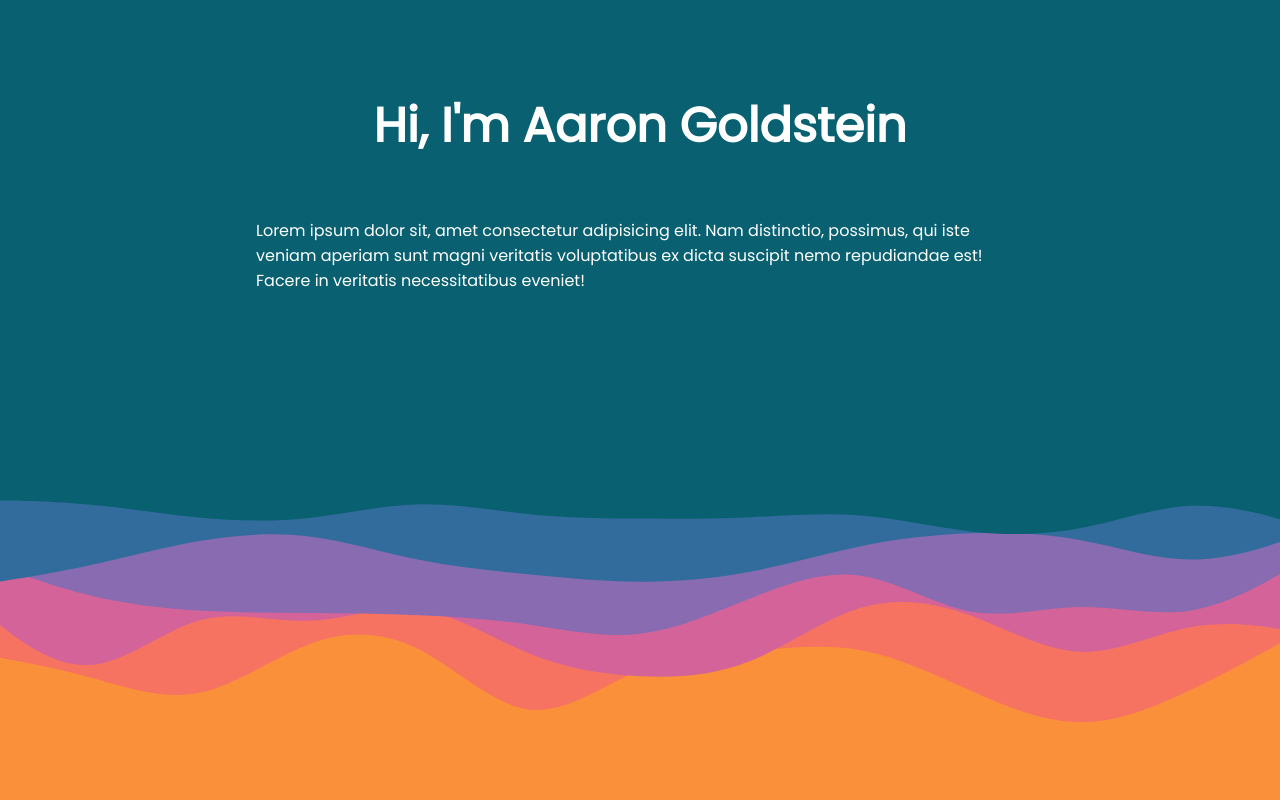
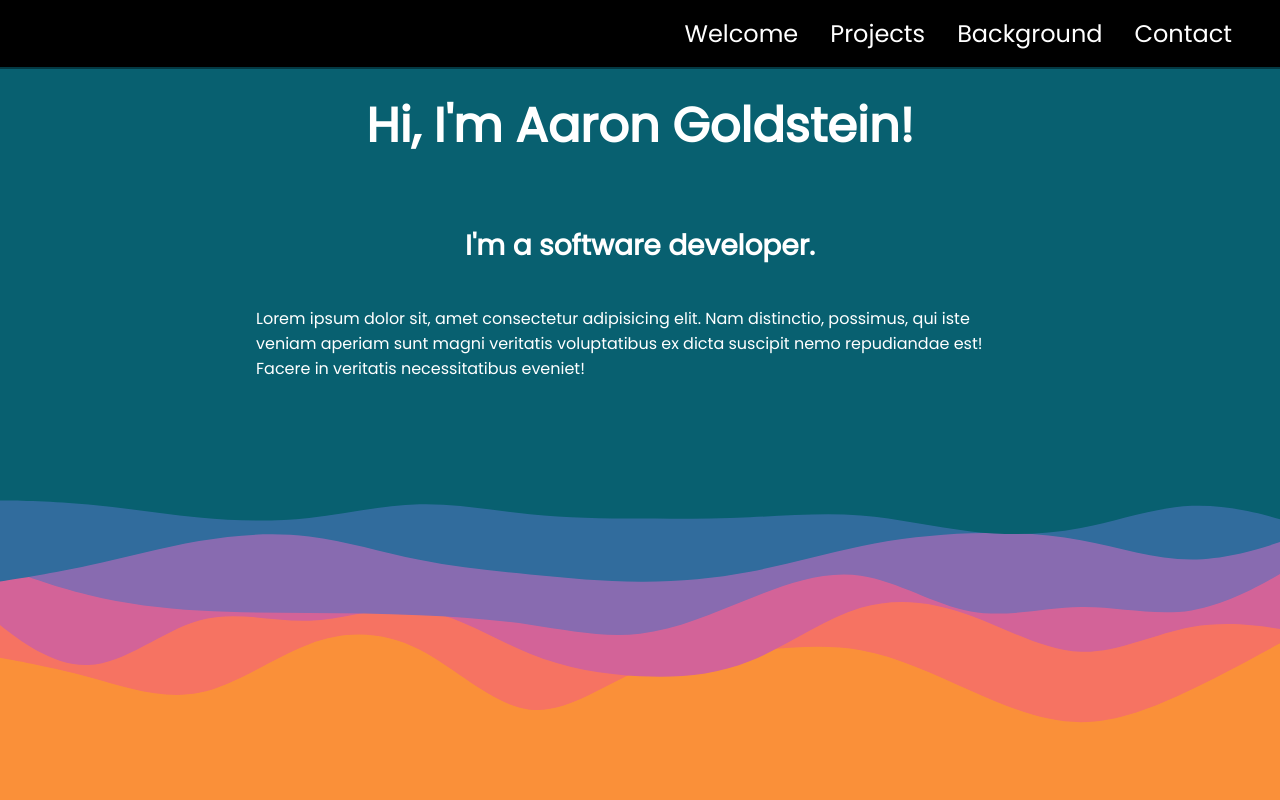
Before and after one commit to Aarongold1869/MyPortfolio, a plain HTML site: page index.html in a window 1280 px wide. Shown: the top 800 px of the page. Drawn offline with Linux system fonts and the light colour scheme.

Commit message:
second commit -navbar

```diff
--- a/index.html
+++ b/index.html
@@ -4,7 +4,7 @@
     <meta charset="UTF-8">
     <meta http-equiv="X-UA-Compatible" content="IE=edge">
     <meta name="viewport" content="width=device-width, initial-scale=1.0">
-    <title>Document</title>
+    <title>Aaron Goldstein</title>
 
     <link rel="preconnect" href="https://fonts.googleapis.com">
     <link rel="preconnect" href="https://fonts.gstatic.com" crossorigin>
@@ -24,8 +24,8 @@
             background: #F67362;
         }
 
-        .white {
-            background: #707070;
+        .black {
+            background: black;
         }
 
         body {
@@ -42,7 +42,58 @@
         }
 
         h1:hover {
-            font-size: 52px;
+            font-size: 50px;
+        }
+
+        h2 {
+            font-size: 28px;
+            transition: font-size 0.3s ease-out;
+        }
+
+        h2:hover {
+            font-size: 29px;
+        }
+
+        a {
+            text-decoration: none;
+            color: white;
+        }
+
+        ul {
+            list-style: none;
+            margin-top: 0;
+            margin-bottom: 0;
+        }
+
+        nav {
+            position: fixed;
+            display: flex;
+            justify-content: flex-end;
+            z-index: 10;
+            width: 100%;
+            top: 0;
+            left: 0;
+            right: 0;
+            box-shadow: 0 2px 0 rgba(0, 0, 0, 0.4);
+        }
+
+        .nav-list {
+            display: flex;
+            margin-right: 2rem;
+        }
+
+        .nav-list-item {
+            transition: background-color 0.3s ease-out;
+        }
+
+        .nav-list-item:hover {
+            background-color: #558592;
+        }
+
+        .nav-list a {
+            display: block;
+            font-size: 1.5rem;
+            padding: 1rem;
         }
 
         section {
@@ -81,8 +132,19 @@
 </head>
 <body>
 
+    <nav id="navbar" class="black">
+        <ul class="nav-list">
+            <li class="nav-list-item"><a id="section-link" href="#welcome">Welcome</a></li>
+            <li class="nav-list-item"><a id="section-link" href="#projects">Projects</a></li>
+            <li class="nav-list-item"><a id="section-link" href="#background">Background</a></li>
+            <li class="nav-list-item"><a id="section-link" href="#contact">Contact</a></li>
+        </ul>
+    </nav>
+
+
     <section id="welcome" class='blue'>
-        <h1>Hi, I'm Aaron Goldstein</h1>
+        <h1>Hi, I'm Aaron Goldstein!</h1>
+        <h2>I'm a software developer.</h2>
         <p>Lorem ipsum dolor sit, amet consectetur adipisicing elit. Nam distinctio, possimus, qui iste veniam aperiam sunt magni veritatis voluptatibus ex dicta suscipit nemo repudiandae est! Facere in veritatis necessitatibus eveniet!</p>
     </section>
 
@@ -95,7 +157,7 @@
 
     <div class="spacer layer1 flip"></div>
 
-    <section id="education" class='blue'>
+    <section id="background" class='blue'>
         <h1>Background and Education</h1>
         <p>Velit, ad voluptate adipisci quas illum, voluptatibus eligendi modi asperiores eius quis facere cupiditate explicabo suscipit neque sunt minima aliquam. Aliquam, expedita optio asperiores doloribus sit incidunt ipsum quos placeat.</p>
     </section>
@@ -107,5 +169,7 @@
         <p>Officia consequuntur, natus qui tempore asperiores nemo accusamus vitae illum a nulla, doloremque eos iusto sit repudiandae quia culpa velit exercitationem dolore adipisci obcaecati facere quam explicabo. Sint, laborum odit?</p>
     </section>
 
+    <div class="spacer layer2 flip"></div>
+
 </body>
 </html>
```
